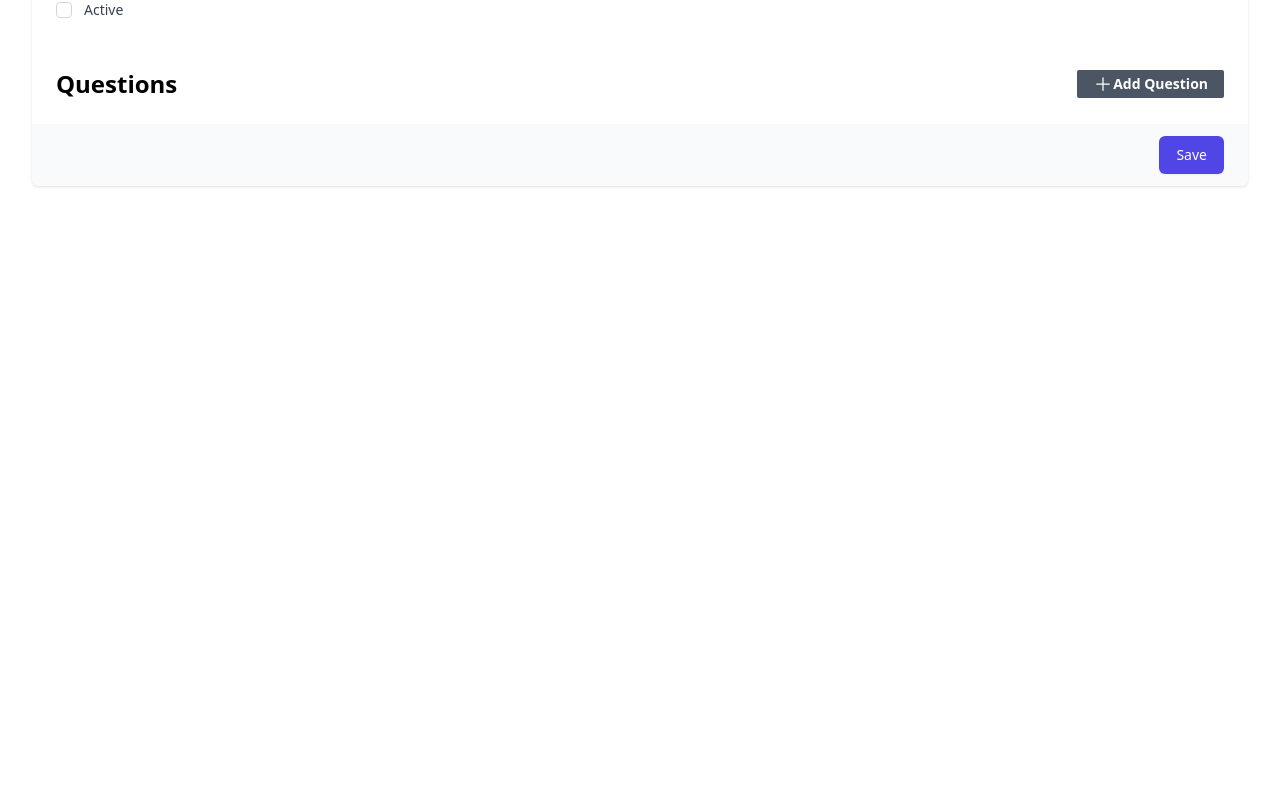
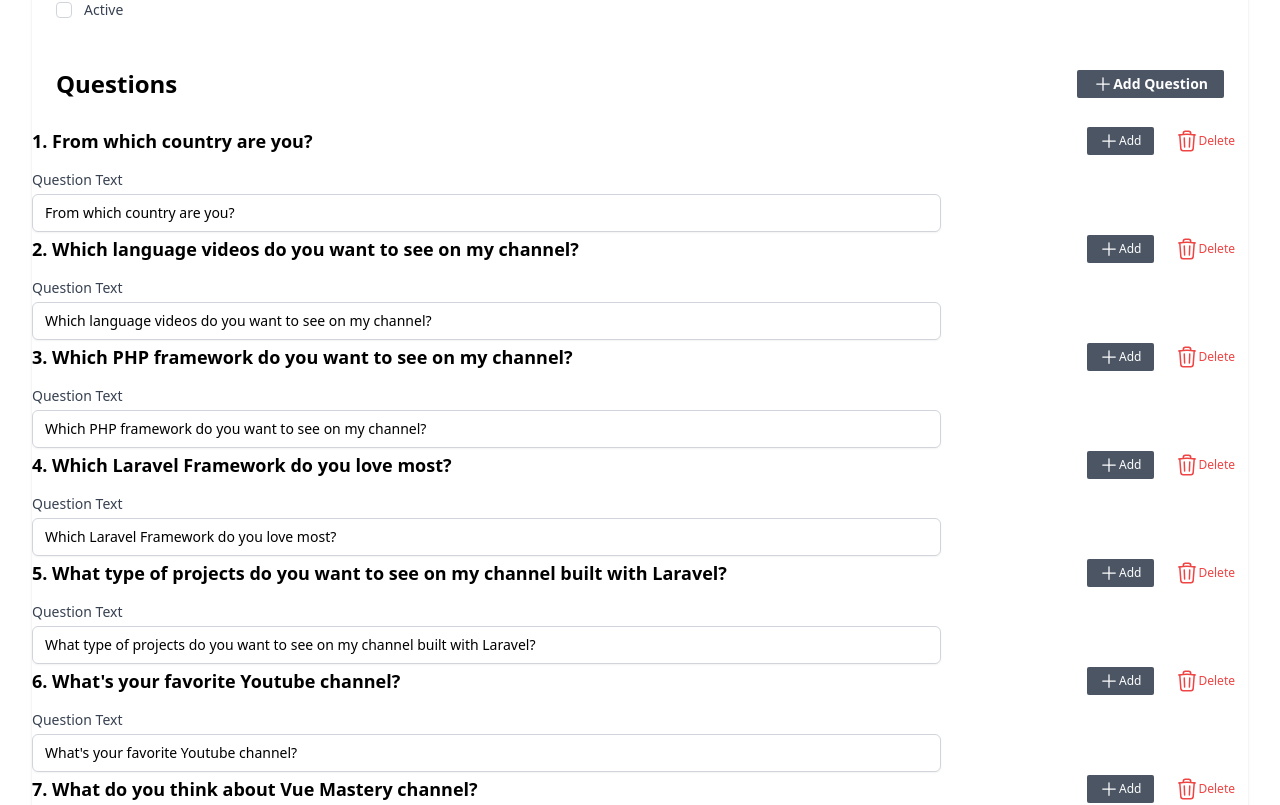
Before and after one commit to Abdul-Wahab12/Vue-Survey-App, a Vue app in the folder laravel-vue-survey/vue/: page /surveys/100 in a window 1280 px wide. Shown: the part 758-1563 px from the top of the page. Before the commit the page ends 992 px from the top, so only its background shows below. Built offline with nearby package versions, Linux system fonts and the light colour scheme; sample sign-in values are in the browser's storage.

Commit message:
Added: add QuestionView component for adding questions

```diff
--- /dev/null
+++ b/laravel-vue-survey/vue/src/components/editor/QuestionEditor.vue
@@ -0,0 +1,85 @@
+<template>
+    <!-- Question index -->
+    <div class="flex items-center justify-between">
+        <h3 class="text-lg font-bold">
+            {{ index + 1 }}. {{ model.question }}
+        </h3>
+        <div class="flex items-center">
+            <!-- Add new question -->
+            <button
+                type="button"
+                @click="addQuestion()"
+                class="flex items-center text-xs py-1 px-3 mr-2 rounded-sm text-white bg-gray-600 hover:bg-gray-700">
+                <svg xmlns="http://www.w3.org/2000/svg" fill="none" viewBox="0 0 24 24" stroke-width="1.5"
+                    stroke="currentColor" class="w-5 h-5">
+                    <path stroke-linecap="round" stroke-linejoin="round" d="M12 4.5v15m7.5-7.5h-15" />
+                </svg>
+                Add
+            </button>
+            <!--/ Add new question -->
+
+            <!-- Delete question -->
+            <button
+                type="button"
+                @click="deleteQuestion()"
+                class="flex items-center text-xs py-1 px-3 rounded-sm border border-transparent text-red-500 hover:border-red-600">
+                <svg xmlns="http://www.w3.org/2000/svg" fill="none" viewBox="0 0 24 24" stroke-width="1.5"
+                    stroke="currentColor" class="w-6 h-6">
+                    <path stroke-linecap="round" stroke-linejoin="round"
+                        d="M14.74 9l-.346 9m-4.788 0L9.26 9m9.968-3.21c.342.052.682.107 1.022.166m-1.022-.165L18.16 19.673a2.25 2.25 0 01-2.244 2.077H8.084a2.25 2.25 0 01-2.244-2.077L4.772 5.79m14.456 0a48.108 48.108 0 00-3.478-.397m-12 .562c.34-.059.68-.114 1.022-.165m0 0a48.11 48.11 0 013.478-.397m7.5 0v-.916c0-1.18-.91-2.164-2.09-2.201a51.964 51.964 0 00-3.32 0c-1.18.037-2.09 1.022-2.09 2.201v.916m7.5 0a48.667 48.667 0 00-7.5 0" />
+                </svg>
+
+                Delete
+            </button>
+            <!--/ Delete question -->
+        </div>
+    </div>
+    <!--/ Question index -->
+    <div class="grid gap-3 grid-cols-12">
+        <!-- Question -->
+        <div class="mt-3 col-span-9">
+            <label
+                :for="'question_text_' + model.data"
+                class="block text-sm font-medium text-gray-700"
+            >
+                Question Text
+            </label>
+            <input
+                type="text"
+                :name="'question_text_' + model.data"
+                v-model="model.question"
+                @change="dataChange"
+                :id="'question_text_' + model.data"
+                class="mt-1 focus:ring-indigo-500 focus:border-indigo-500 block w-full shadow-sm sm:text-sm border-gray-300 rounded-md"
+            />
+        </div>
+        <!--/ Question -->
+
+        <!-- Question Type -->
+        <div class="mt-3 col-span-3">
+
+        </div>
+        <!--/ Question Type -->
+    </div>
+
+    <!-- Question Description -->
+
+    <!--/ Question Description -->
+</template>
+
+<script setup>
+import { ref } from 'vue';
+
+const props = defineProps({
+    question: Object,
+    index: Number
+});
+
+const emit = defineEmits(["change", "addQuestion", "deleteQuestion"]);
+
+// Re-create the whole question data to avoid unintentional reference change
+const model = ref(JSON.parse(JSON.stringify(props.question)))
+// console.log("Model :",model);
+</script>
+
+<style scoped></style>
--- a/laravel-vue-survey/vue/src/views/SurveyView.vue
+++ b/laravel-vue-survey/vue/src/views/SurveyView.vue
@@ -100,11 +100,20 @@
                             Add Question
                         </button>
                     </h3>
-                    <div v-if="!model.questions.length" class="text-center text-gray-600">
-                        You don't have any questions created
-                    </div>
                 </div>
                 <!-- Add New Question Section End -->
+                <div v-if="!model.questions.length" class="text-center text-gray-600">
+                    You don't have any questions created
+                </div>
+
+                <div v-for="(question, index) in model.questions" :key="question.id">
+                    <QuestionEditor
+                        :question="question"
+                        :index="index"
+                        @change="questionChange"
+                        @addQuestion="addQuestion"
+                    />
+                </div>
                 <div class="px-4 py-3 bg-gray-50 text-right sm:px-6">
                     <button type="submit"
                         class="inline-flex justify-center py-2 px-4 border border-transparent shadow-sm text-sm font-medium rounded-md text-white bg-indigo-600 hover:bg-indigo-700 focus:outline-none focus:ring-2 focus:ring-offset-2 focus:ring-indigo-500">
@@ -122,6 +131,7 @@ import { ref } from 'vue';
 import { useRoute } from 'vue-router';
 
 import PageComponent from '../components/PageComponent.vue';
+import QuestionEditor from '../components/editor/QuestionEditor.vue';
 
 const route = useRoute();
 
```
